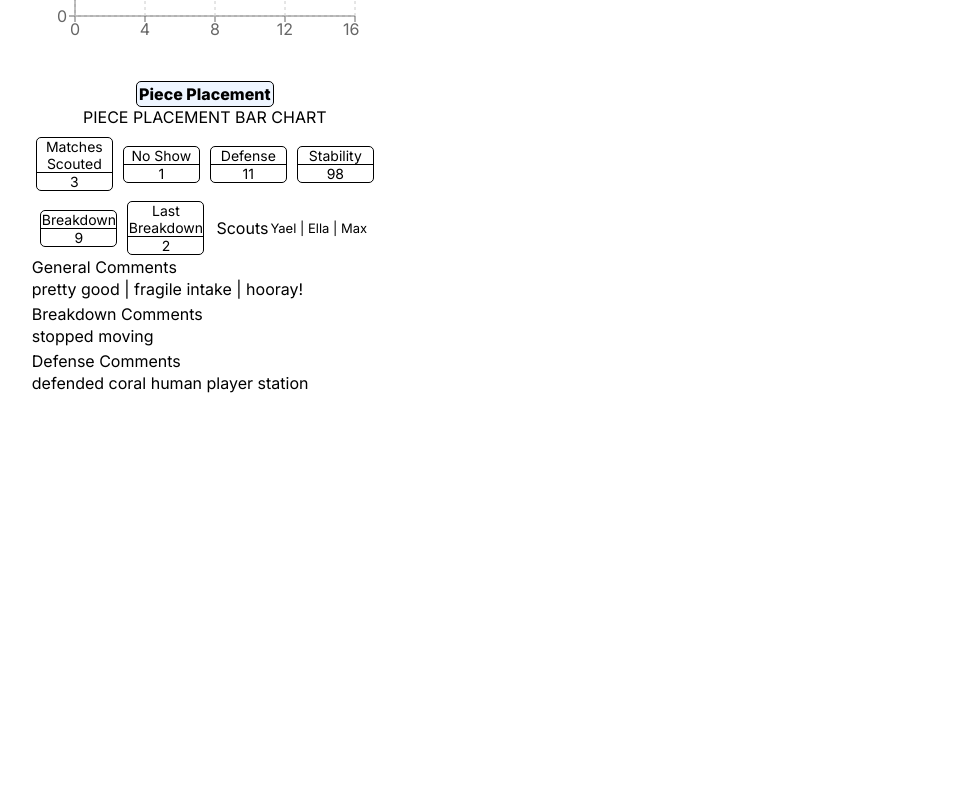
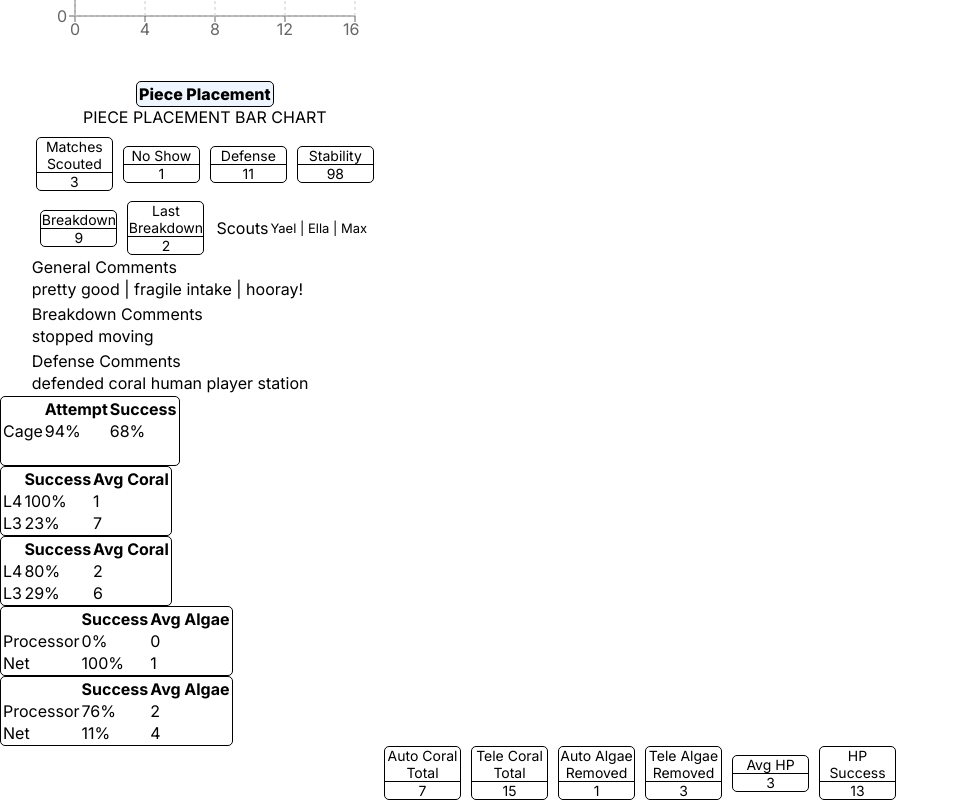
Before and after one commit to team2485/analytics2025, a Next.js app: page /team-view in a window 1280 px wide. Shown: the part 588-1388 px from the top of the page, without its empty margins (0-959 px from the left). Before the commit the page ends 984 px from the top, so only its background shows below. Built offline with nearby package versions, Linux system fonts and the light colour scheme.

Commit message:
Team View Right Column

```diff
--- a/src/app/team-view/components/Comments.js
+++ b/src/app/team-view/components/Comments.js
@@ -5,8 +5,8 @@ export default function Comments({title, value, color1, color2}) {
     return (
       <div className={styles.commentsBox}>
         <table style={{width: "350px"}}>
-          <tr style={{backgroundColor: color1}}>{title}</tr>
-          <tr style={{backgroundColor: color2}}><td>{value}</td></tr>
+          <tbody><tr style={{backgroundColor: color1}}><td>{title}</td></tr>
+          <tr style={{backgroundColor: color2}}><td>{value}</td></tr></tbody>
         </table>
       </div>
     )
--- a/src/app/team-view/components/TwoByTwo.js
+++ b/src/app/team-view/components/TwoByTwo.js
@@ -8,8 +8,12 @@ export default function TwoByTwo({HC1, HC2, HR1, R1C1, R1C2, HR2, R2C1, R2C2, co
           <col span="1" style={{backgroundColor: color1}}></col>
           <col span="2" style={{backgroundColor: color3}}></col>
         </colgroup>
+        <thead>
+          <tr>
         <th style={{height: "20px", backgroundColor: "white", borderLeftColor: "white", borderTopColor: "white"}}></th><th style={{backgroundColor: color2}}>{HC1}</th><th style={{backgroundColor: color2}}>{HC2}</th>
-        <tr style={{height: "20px"}}>
+          </tr>
+        </thead>
+        <tbody><tr style={{height: "20px"}}>
           <td >{HR1}</td>
           <td>{R1C1}</td>
           <td>{R1C2}</td>
@@ -18,7 +22,7 @@ export default function TwoByTwo({HC1, HC2, HR1, R1C1, R1C2, HR2, R2C1, R2C2, co
           <td>{HR2}</td>
           <td>{R2C1}</td>
           <td>{R2C2}</td>
-        </tr>
+        </tr></tbody>
       </table>
     )
   }
--- a/src/app/team-view/page.js
+++ b/src/app/team-view/page.js
@@ -178,6 +178,92 @@ export default function TeamViewPage() {
           <Comments title={"Breakdown Comments"} value={(data.breakdownComments).join(" | ")}/>
           <Comments title={"Defense Comments"} value={(data.defenseComments).join(" | ")}/>
         </div>
+
+      <div className={styles.RightColumn}>
+        <div className={styles.twoByTwoContainer}>
+          <TwoByTwo
+            HC1="Attempt"
+            HC2="Success"
+            HR1="Cage"
+            R1C1={`${data.attemptCage}%`}
+            R1C2={`${data.successCage}%`}
+          />
+        </div>
+
+        <div className={styles.twoByTwoContainer}>
+          <TwoByTwo
+            HC1="Success"
+            HC2="Avg Coral"
+            HR1="L4"
+            R1C1={`${data.auto.coral.successL4}%`}
+            R1C2={data.auto.coral.avgL4}
+            HR2="L3"
+            R2C1={`${data.auto.coral.successL3}%`}
+            R2C2={data.auto.coral.avgL3}
+            HR3="L2"
+            R3C1={`${data.auto.coral.successL2}%`}
+            R3C2={data.auto.coral.avgL2}
+            HR4="L1"
+            R4C1={`${data.auto.coral.successL1}%`}
+            R4C2={data.auto.coral.avgL1}
+          />
+        </div>
+
+        <div className={styles.twoByTwoContainer}>
+          <TwoByTwo
+            HC1="Success"
+            HC2="Avg Coral"
+            HR1="L4"
+            R1C1={`${data.tele.coral.successL4}%`}
+            R1C2={data.tele.coral.avgL4}
+            HR2="L3"
+            R2C1={`${data.tele.coral.successL3}%`}
+            R2C2={data.tele.coral.avgL3}
+            HR3="L2"
+            R3C1={`${data.tele.coral.successL2}%`}
+            R3C2={data.tele.coral.avgL2}
+            HR4="L1"
+            R4C1={`${data.tele.coral.successL1}%`}
+            R4C2={data.tele.coral.avgL1}
+          />
+        </div>
+
+        <div className={styles.twoByTwoContainer}>
+          <TwoByTwo
+            HC1="Success"
+            HC2="Avg Algae"
+            HR1="Processor"
+            R1C1={`${data.auto.algae.successProcessor}%`}
+            R1C2={data.auto.algae.avgProcessor}
+            HR2="Net"
+            R2C1={`${data.auto.algae.successNet}%`}
+            R2C2={data.auto.algae.avgNet}
+          />
+        </div>
+
+        <div className={styles.twoByTwoContainer}>
+          <TwoByTwo
+            HC1="Success"
+            HC2="Avg Algae"
+            HR1="Processor"
+            R1C1={`${data.tele.algae.successProcessor}%`}
+            R1C2={data.tele.algae.avgProcessor}
+            HR2="Net"
+            R2C1={`${data.tele.algae.successNet}%`}
+            R2C2={data.tele.algae.avgNet}
+          />
+        </div>
+
+        <div className={styles.valueBoxes}>
+          <VBox title={"Auto Coral Total"} value={data.auto.coral.total} />
+          <VBox title={"Tele Coral Total"} value={data.tele.coral.total} />
+          <VBox title={"Auto Algae Removed"} value={data.auto.algae.removed} />
+          <VBox title={"Tele Algae Removed"} value={data.tele.algae.removed} />
+          <VBox title={"Avg HP"} value={data.tele.avgHp} />
+          <VBox title={"HP Success"} value={data.tele.successHp} />
+        </div>
       </div>
+    </div>
+
     )
   }
```
Also changed, not shown: 1 other file (tests, documents, lock files or other folders).
